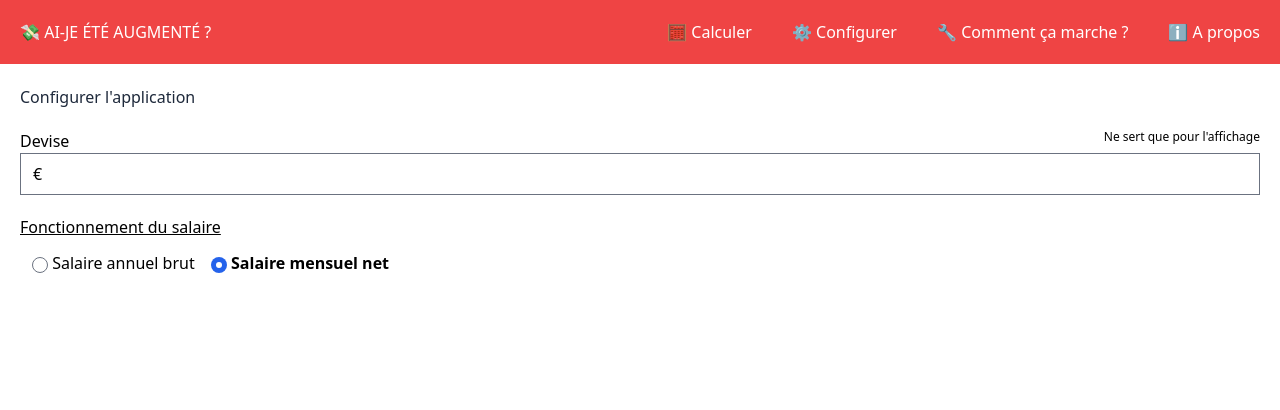
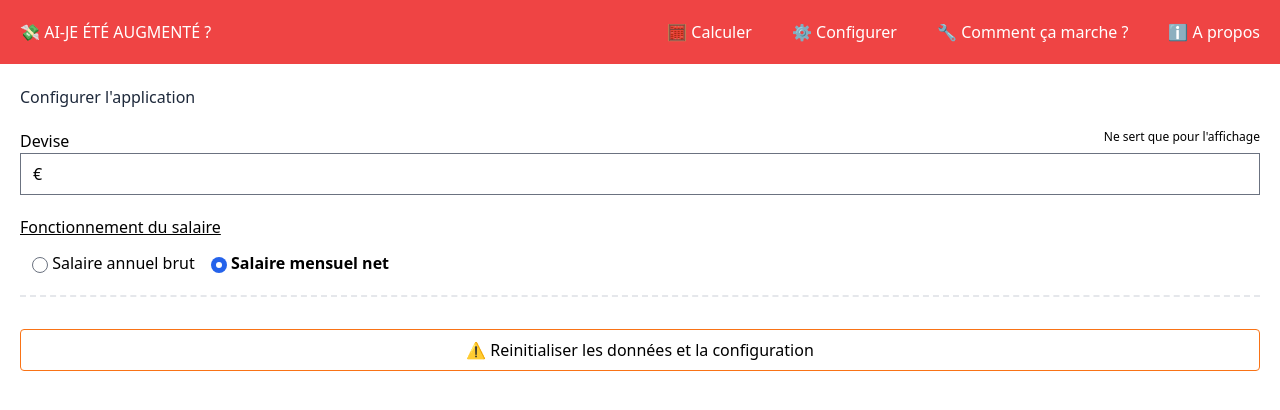
Before and after one commit to quentinlegot/ai-je-ete-augmente, a Vue app: page /configure in a window 1280 px wide. Shown: the top 410 px of the page. Built offline with nearby package versions, Linux system fonts and the light colour scheme.

Commit message:
feat: add reset configuration and data button

```diff
--- a/src/components/SharedConfiguration.ts
+++ b/src/components/SharedConfiguration.ts
@@ -7,8 +7,14 @@ export interface Configuration {
   incomeMode: IncomeMode
 }
 
-export const SharedConfiguration: Configuration = reactive({
+export const DefaultConfiguration: Configuration = {
   currency: '€' as string,
   imposition: 35 as number,
   incomeMode: 'net-monthly' as IncomeMode
+}
+
+export const SharedConfiguration: Configuration = reactive({
+  currency: DefaultConfiguration.currency,
+  imposition: DefaultConfiguration.imposition,
+  incomeMode: DefaultConfiguration.incomeMode
 })
--- a/src/views/ConfigureView.vue
+++ b/src/views/ConfigureView.vue
@@ -1,12 +1,27 @@
 <script lang="ts">
 import { defineComponent } from 'vue'
 import type { Configuration } from '@/components/SharedConfiguration'
-import { SharedConfiguration } from '@/components/SharedConfiguration'
+import { SharedConfiguration, DefaultConfiguration } from '@/components/SharedConfiguration'
 
 export default defineComponent({
   data() {
     return {
       configuration: SharedConfiguration as Configuration
+    }
+  },
+  methods: {
+    reset(): void {
+      if (
+        confirm(
+          'Etes-vous certains de vouloir supprimer les salaires enregistrés et la configuration ?'
+        )
+      ) {
+        localStorage.clear()
+        this.configuration.currency = DefaultConfiguration.currency
+        this.configuration.imposition = DefaultConfiguration.imposition
+        this.configuration.incomeMode = DefaultConfiguration.incomeMode
+        alert('Reinitialisation effectuée !')
+      }
     }
   }
 })
@@ -15,7 +30,8 @@ export default defineComponent({
 <template>
   <main class="p-5">
     <h2 class="mb-5 text-slate-800">Configurer l'application</h2>
-    <form class="grid grid-cols-1">
+    <div class="divide-y-2 divide-dashed">
+      <form class="mb-5 grid grid-cols-1">
         <label for="newDate" class="md:flex md:flex-row md:justify-between">
           <span> Devise </span>
           <small class="text-xs"> Ne sert que pour l'affichage </small>
@@ -79,6 +95,15 @@ export default defineComponent({
           </div>
         </fieldset>
       </form>
+      <form class="mb-5 grid grid-cols-1 pt-5" v-on:submit.prevent="reset()">
+        <button
+          type="submit"
+          class="mt-3 rounded border border-orange-500 p-2 hover:bg-orange-500 hover:text-white"
+        >
+          ⚠️ Reinitialiser les données et la configuration
+        </button>
+      </form>
+    </div>
   </main>
 </template>
 
```
Lines whose indentation alone changed are shown as unchanged.
